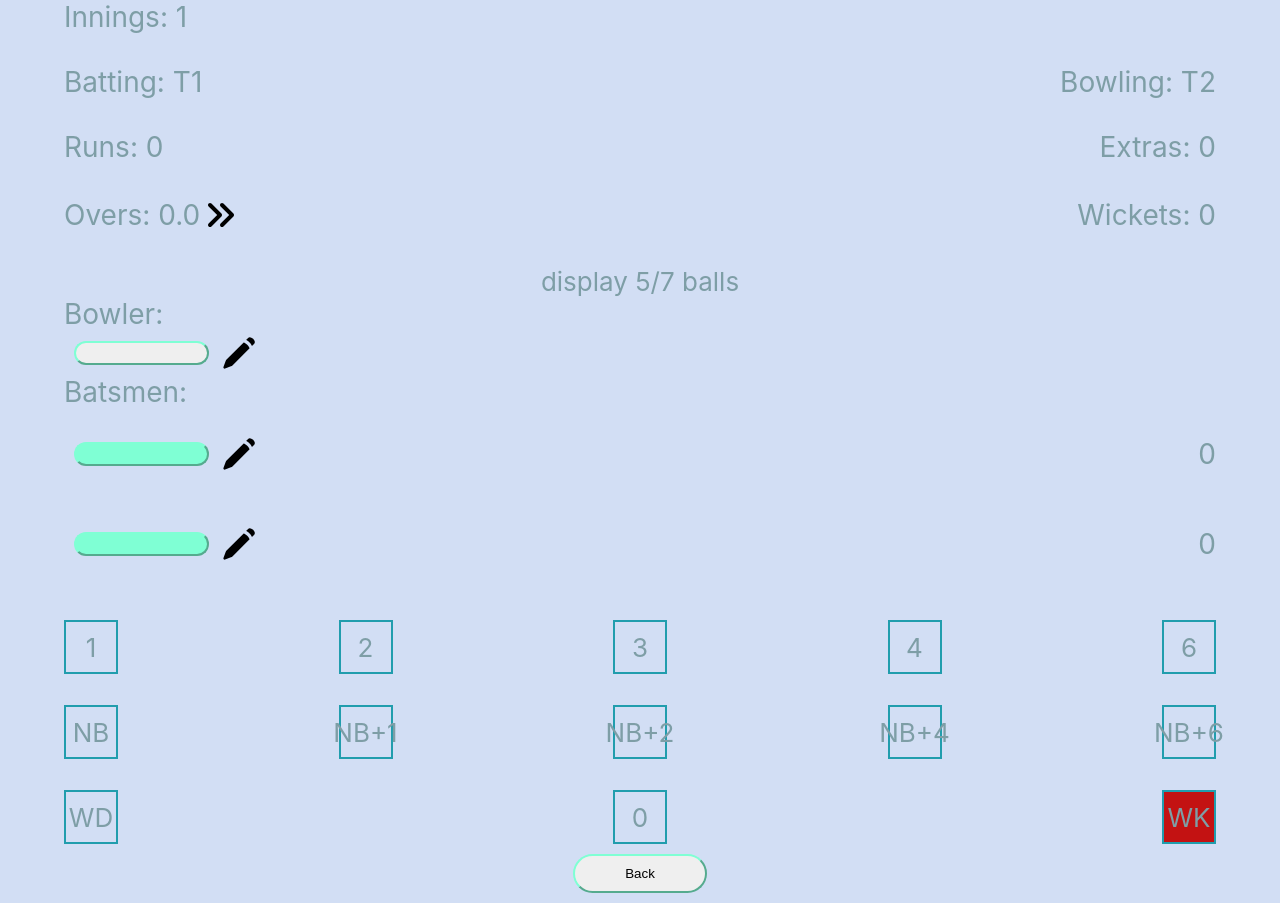
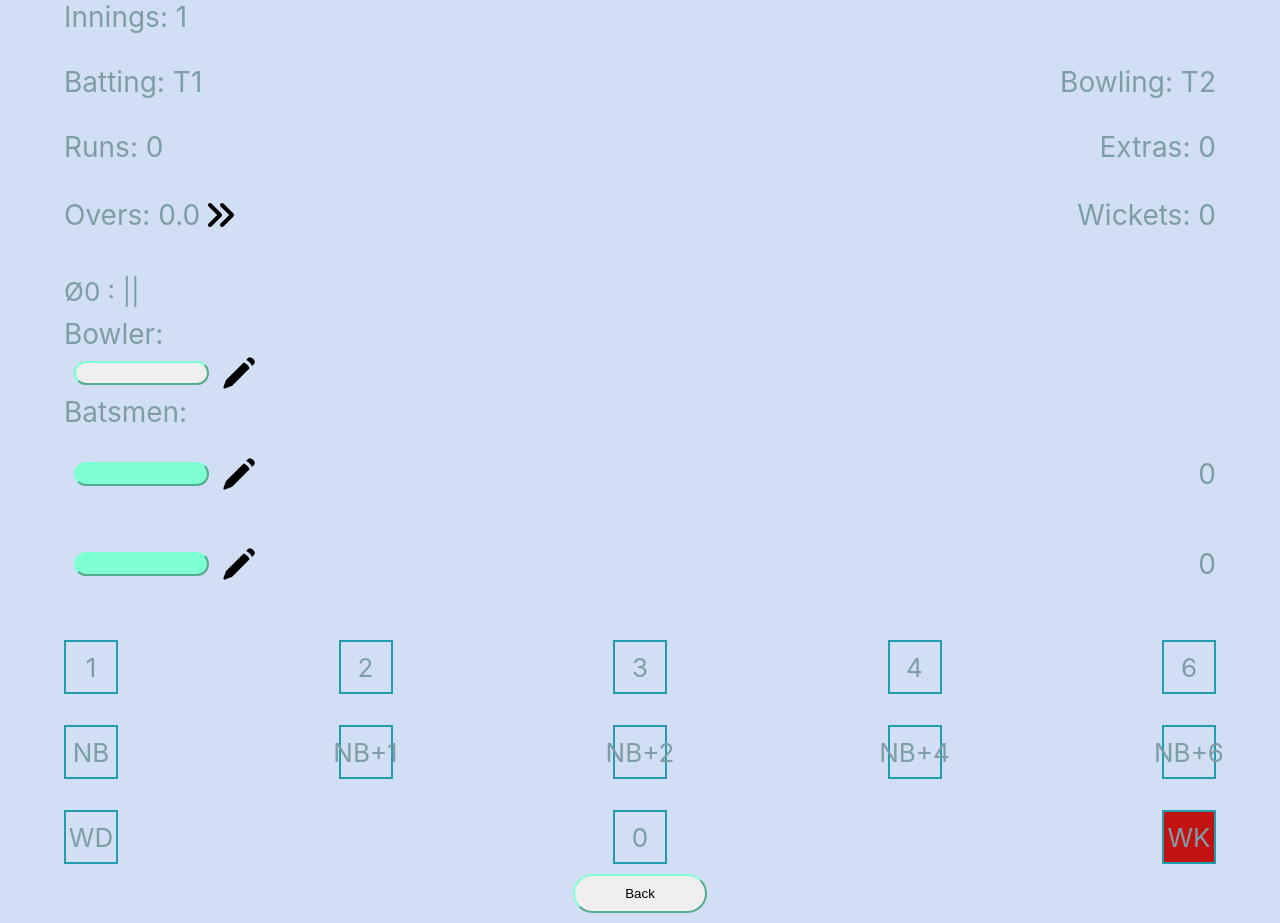
Before and after one commit to rughvi/indoorcricket, a React (Create React App) app: page /innings/1 in a window 1280 px wide. Built offline with nearby package versions, Linux system fonts and the light colour scheme.

Commit message:
showing ball by ball run / wk / nb

```diff
--- a/src/Game/Innings.tsx
+++ b/src/Game/Innings.tsx
@@ -12,6 +12,7 @@ import '../Form.css';
 import { fetchCurrentGame, updateInningsCurrentPlayerScore, updateInningsCurrentPlayerWicket, updateInningsExtras, updateInningsBowling } from "../Services/GameService";
 import { ScoreKey } from "../Models/ScoreKey";
 import { ScoreKeyEventType } from "../Models/ScoreKeyEvent";
+import { BowlingOver } from "../Models/BowlingOver";
 
 const Innings = () => {
     const { inningsId } = useParams();
@@ -95,9 +96,9 @@ const Innings = () => {
         const input = {
             gameId: currentGame.gameId,
             inningsId: inningsId!,
-            over: Math.floor((inningsId == "1"? (currentGame.game?.innings1TotalBalls??0) : (currentGame.game?.innings2TotalBalls??0)) / 6),
+            over: currentOver(),
             bowler: currentBowler?.name!,
-            scoreWicket: scoreKeyEventType.value.toString()
+            scoreWicket: scoreKeyEventType.label
         };
         await dispatch(updateInningsBowling(input))
         await dispatch(fetchCurrentGame(currentGame.gameId)).unwrap();
@@ -105,6 +106,25 @@ const Innings = () => {
 
     const nextOver = async () => {
 
+    };
+    const currentOver = () => {
+        return Math.floor((inningsId == "1"? (currentGame.game?.innings1TotalBalls??0) : (currentGame.game?.innings2TotalBalls??0)) / 6);
+    };
+
+    const statsByBall = () => {
+        var allBowling: {[key: string]: BowlingOver; } = {};
+        if(inningsId == "1") {
+            allBowling = currentGame.game.innings1Bowling??{};
+
+        } else {
+            allBowling = currentGame.game.innings2Bowling??{};
+        }
+        var runs: string[] = [];
+        const over = currentOver();
+        for(let i=over; i>= 0; i--) {
+            runs = runs.concat([`Ø${i} ${allBowling[i]?.name??''} :`], allBowling[i]?.runs??[], ["||"]);
+        }
+        return runs.join(" ");
     };
 
     return (
@@ -151,7 +171,7 @@ const Innings = () => {
                     </>
                 }
 
-                <div>display 5/7 balls</div>
+                <div style={{display: "inline-block", overflowX: "auto", overflowY: "hidden", width: "100%", paddingTop: 10, paddingBottom: 10,  whiteSpace: "nowrap"}}>{statsByBall()}</div>
                 <div className="GameCard-header">
                     <div>Bowler:</div>
                 </div>
--- a/src/Models/ScoreKeyEvent.ts
+++ b/src/Models/ScoreKeyEvent.ts
@@ -3,71 +3,88 @@ import { ScoreKey } from "./ScoreKey";
 export interface ScoreKeyEventType {
     type: ScoreKey;
     value: number;
+    label: string;
 }
 
 export const ScoreKeyEvent = {
     Dot: {
         type: ScoreKey.Dot,
-        value: 0
+        value: 0,
+        label: "0"
     },
     One: {
         type: ScoreKey.One,
-        value: 1
+        value: 1,
+        label: "1"
     },
     Two: {
         type: ScoreKey.Two,
-        value: 2
+        value: 2,
+        label: "2"
     },
     Three: {
         type: ScoreKey.Three,
-        value: 3
+        value: 3,
+        label: "3"
     },
     Four: {
         type: ScoreKey.Four,
-        value: 4
+        value: 4,
+        label: "4"
     },
     Five: {
         type: ScoreKey.Five,
-        value: 5
+        value: 5,
+        label: "5"
     },
     Six: {
         type: ScoreKey.Six,
-        value: 6
+        value: 6,
+        label: "6"
     },
     NoBall: {
         type: ScoreKey.NoBall,
-        value: 3
+        value: 3,
+        label: "NB"
     },
     NoBallPlusOne: {
         type: ScoreKey.NoBallPlusOne,
-        value: 4
+        value: 4,
+        label: "NB1"
     },
     NoBallPlusTwo: {
         type: ScoreKey.NoBallPlusTwo,
-        value: 5
+        value: 5,
+        label: "NB2"
     },
     NoBallPlusThree: {
         type: ScoreKey.NoBallPlusThree,
-        value: 6
+        value: 6,
+        label: "NB3"
     },
     NoBallPlusFour: {
         type: ScoreKey.NoBallPlusFour,
-        value: 7
+        value: 7,
+        label: "NB4"
     },
     NoBallPlusFive: {
         type: ScoreKey.NoBallPlusFive,
-        value: 8
+        value: 8,
+        label: "NB5"
     },
     NoBallPlusSix: {
         type: ScoreKey.NoBallPlusSix,
-        value: 9
+        value: 9,
+        label: "NB6"
     },
     Wide: {
         type: ScoreKey.Wide,
-        value: 3
+        value: 3,
+        label: "WD"
     },
     Wicket: {
         type: ScoreKey.Wicket,
-        value: 0
+        value: 0,
+        label: "W"
     },
 }
```
